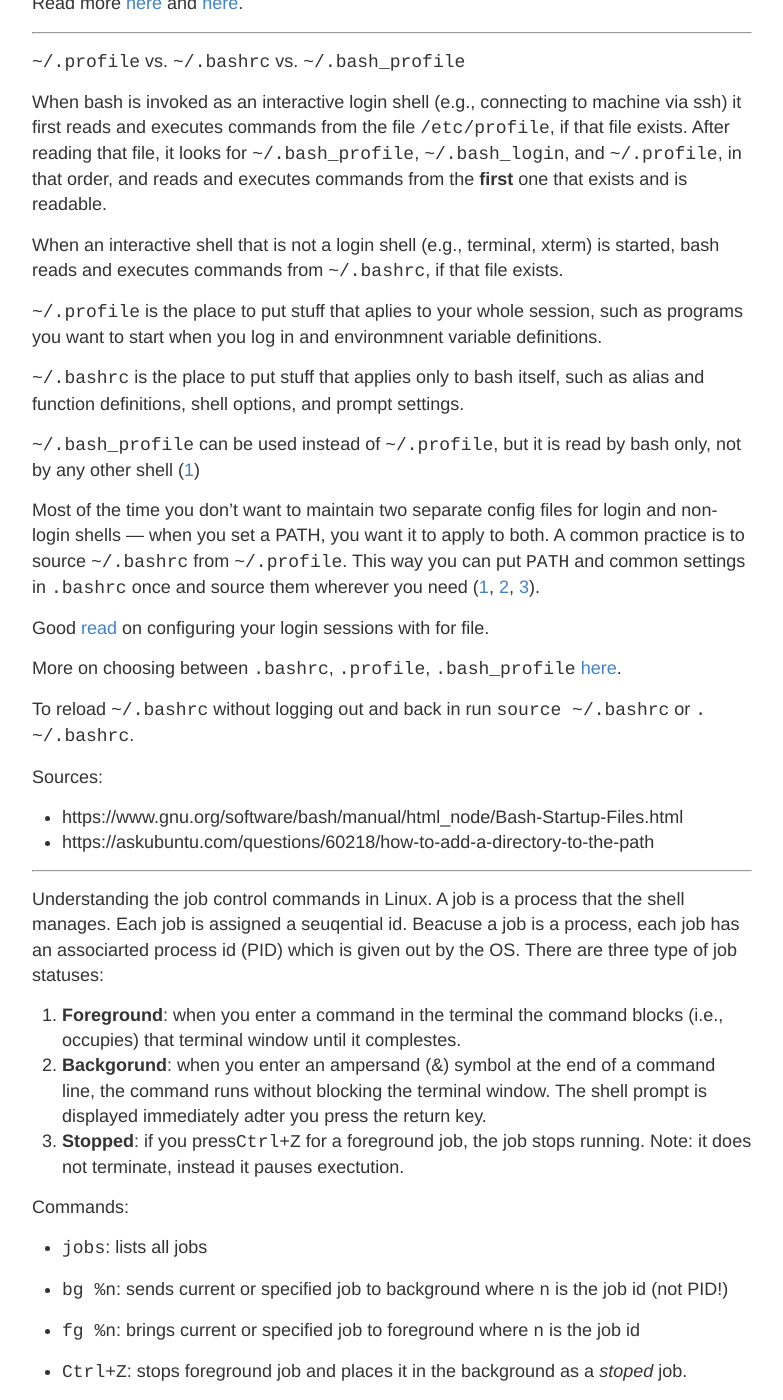
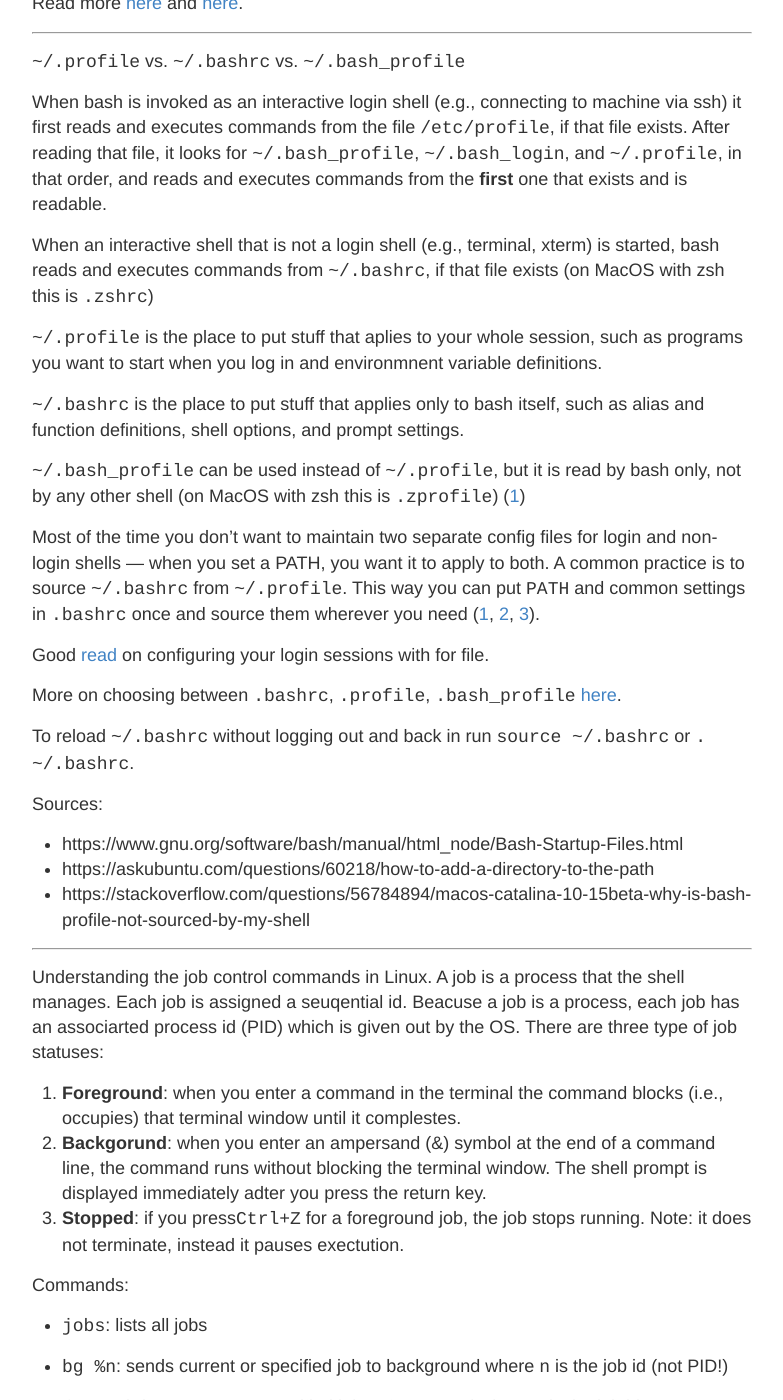
Before and after one commit to gutucristian/gutucristian.github.io, a Jekyll site: the page built from _posts/2018-4-7-vim-and-linux.md, in a window 1280 px wide and 1400 px high, scrolled down 2177 px. Shown: the whole window, without its empty margins (248-1031 px from the left). Built offline with Jekyll 4.4.1, drawn with Linux system fonts in a browser that asks for light colours; our own code applies the rules of GitHub Pages for plain Markdown files.

Commit message:
Update 2018-4-7-vim-and-linux.md

```diff
--- a/_posts/2018-4-7-vim-and-linux.md
+++ b/_posts/2018-4-7-vim-and-linux.md
@@ -70,13 +70,13 @@ ____________________________________________________________
 
 When bash is invoked as an interactive login shell (e.g., connecting to machine via ssh) it first reads and executes commands from the file `/etc/profile`, if that file exists. After reading that file, it looks for `~/.bash_profile`, `~/.bash_login`, and `~/.profile`, in that order, and reads and executes commands from the **first** one that exists and is readable.
 
-When an interactive shell that is not a login shell (e.g., terminal, xterm) is started, bash reads and executes commands from `~/.bashrc`, if that file exists.
+When an interactive shell that is not a login shell (e.g., terminal, xterm) is started, bash reads and executes commands from `~/.bashrc`, if that file exists (on MacOS with zsh this is `.zshrc`)
 
 `~/.profile` is the place to put stuff that aplies to your whole session, such as programs you want to start when you log in and environmnent variable definitions.
 
 `~/.bashrc` is the place to put stuff that applies only to bash itself, such as alias and function definitions, shell options, and prompt settings.
 
-`~/.bash_profile` can be used instead of `~/.profile`, but it is read by bash only, not by any other shell ([1](https://superuser.com/questions/183870/difference-between-bashrc-and-bash-profile))
+`~/.bash_profile` can be used instead of `~/.profile`, but it is read by bash only, not by any other shell (on MacOS with zsh this is `.zprofile`) ([1](https://superuser.com/questions/183870/difference-between-bashrc-and-bash-profile))
 
 Most of the time you don’t want to maintain two separate config files for login and non-login shells — when you set a PATH, you want it to apply to both. A common practice is to source `~/.bashrc` from `~/.profile`. This way you can put `PATH` and common settings in `.bashrc` once and source them wherever you need ([1](http://www.joshstaiger.org/archives/2005/07/bash_profile_vs.html), [2](https://askubuntu.com/questions/432508/why-does-ubuntus-default-profile-source-bashrc), [3](https://askubuntu.com/questions/121073/why-bash-profile-is-not-getting-sourced-when-opening-a-terminal)).
 
@@ -89,6 +89,7 @@ To reload `~/.bashrc` without logging out and back in run `source ~/.bashrc` or
 Sources:
 - https://www.gnu.org/software/bash/manual/html_node/Bash-Startup-Files.html
 - https://askubuntu.com/questions/60218/how-to-add-a-directory-to-the-path
+- https://stackoverflow.com/questions/56784894/macos-catalina-10-15beta-why-is-bash-profile-not-sourced-by-my-shell
 
 ____________________________________________________________
 
```
